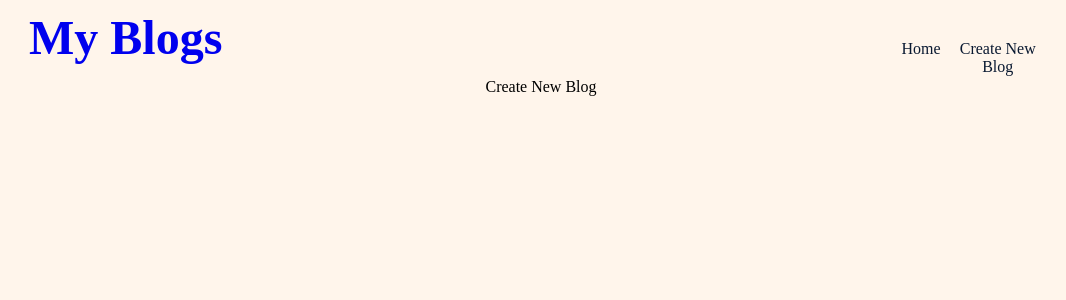
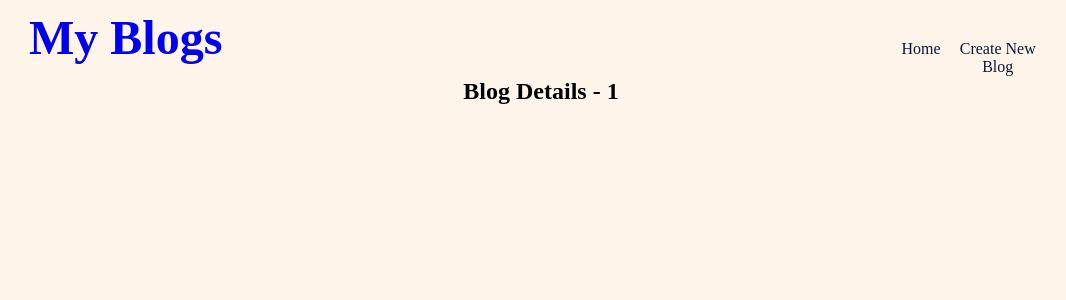
Before and after one commit to aleksandarLazic1998/Blog-App__React_Basics, a React (Create React App) app: page /blogs/1 in a window 1280 px wide. Shown: the top 300 px of the page, without its empty margins (99-1165 px from the left). Built offline with nearby package versions, Linux system fonts and the light colour scheme.

Commit message:
Added Route Parameter for each Blog we click

```diff
--- a/src/js/App/App.js
+++ b/src/js/App/App.js
@@ -1,10 +1,9 @@
 import "./App.css";
-// Importing Components
 import Navbar from "../components/Navbar/Navbar";
 import CreateComponent from "../components/CreateBlogs/CreateBlogs";
 import Home from "../components/Home/Home";
-// Importing Router,Routes,Switch
 import { BrowserRouter as Router, Switch, Route } from "react-router-dom";
+import BlogDetails from "../BlogDetails";
 
 function App() {
   return (
@@ -17,8 +16,12 @@
             <Home />
           </Route>
           {/* For Create New Blog Route */}
-          <Route>
-            <CreateComponent exact path="/create" />
+          <Route path="/create">
+            <CreateComponent />
+          </Route>
+          {/* For Blog Details */}
+          <Route path="/blogs/:id">
+            <BlogDetails />
           </Route>
         </Switch>
       </div>
--- /dev/null
+++ b/src/js/BlogDetails.js
@@ -0,0 +1,13 @@
+import { useParams } from "react-router-dom";
+
+const BlogDetails = () => {
+  const { id } = useParams();
+
+  return (
+    <div className="blog-detail">
+      <h2>Blog Details - {id}</h2>
+    </div>
+  );
+};
+
+export default BlogDetails;
--- a/src/js/components/BlogList/BlogList.js
+++ b/src/js/components/BlogList/BlogList.js
@@ -1,18 +1,19 @@
-// Importing Style for Blog Components
-import './css/BlogList.css';
-import FirstLetterUp from '../shared/firstLetterUp';
-const BlogList = ({blogs}) => {
+import "./css/BlogList.css";
+import FirstLetterUp from "../shared/firstLetterUp";
+import { Link } from "react-router-dom";
 
+const BlogList = ({ blogs }) => {
   return (
     <div className="blog__container">
-            {blogs.map(blog=>(
+      {blogs.map((blog) => (
         <div className="blog__item" key={blog.id}>
+          <Link to={`/blogs/${blog.id}`}>
             <h3 className="blog__item__title">{blog.title}</h3>
             <p className="blog__item__author">{FirstLetterUp(blog.author)}</p>
+          </Link>
         </div>
-            )
-            )}
+      ))}
     </div>
   );
-}
+};
 export default BlogList;
--- a/src/js/components/Home/Home.js
+++ b/src/js/components/Home/Home.js
@@ -1,8 +1,5 @@
-// Importing styles
 import "./css/Home.css";
-// Importing components
 import BlogList from "../BlogList/BlogList";
-// Importing Custom Hook
 import useFetch from "../shared/useFetch";
 
 const Home = () => {
--- a/src/js/components/Navbar/Navbar.js
+++ b/src/js/components/Navbar/Navbar.js
@@ -1,6 +1,4 @@
-// Importing Styles
 import "./css/navigation.css";
-// Importing Links for React ROuter
 import { Link } from "react-router-dom";
 
 const Navbar = () => {
```
Also changed, not shown: 1 other file (tests, documents, lock files or other folders). Lines whose indentation alone changed are shown as unchanged.
